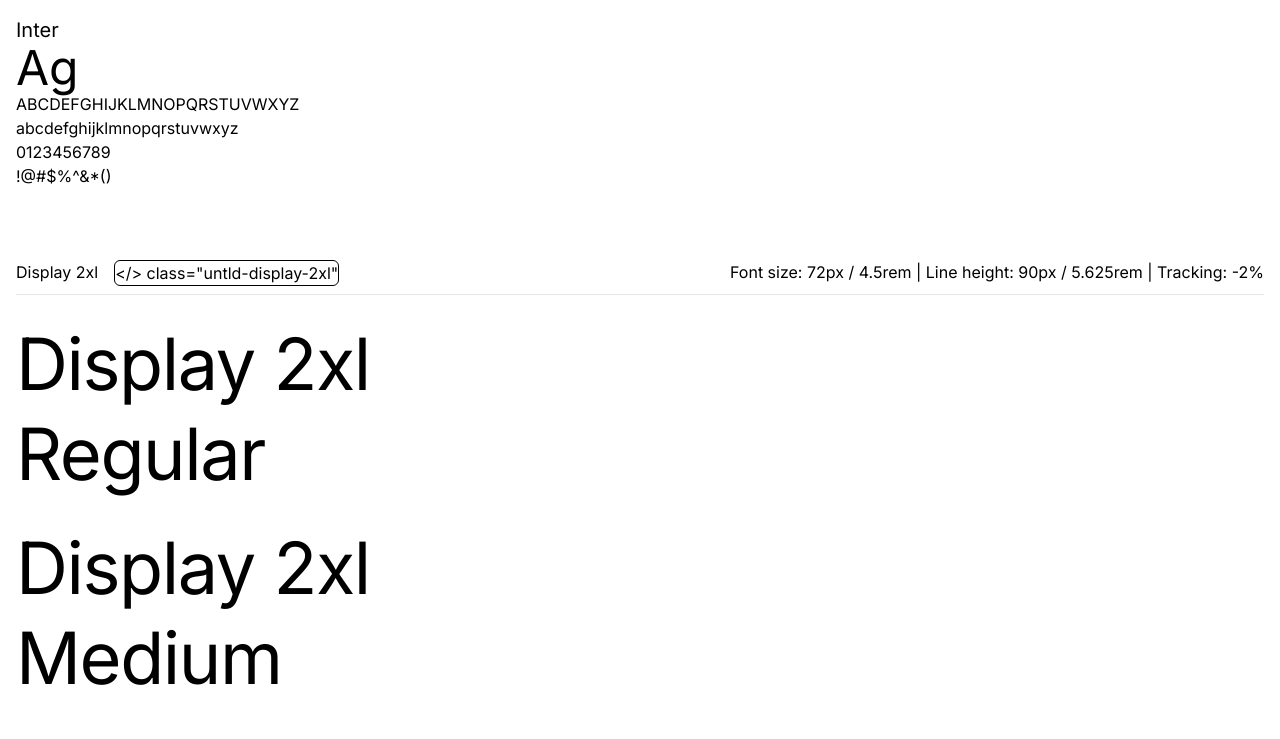
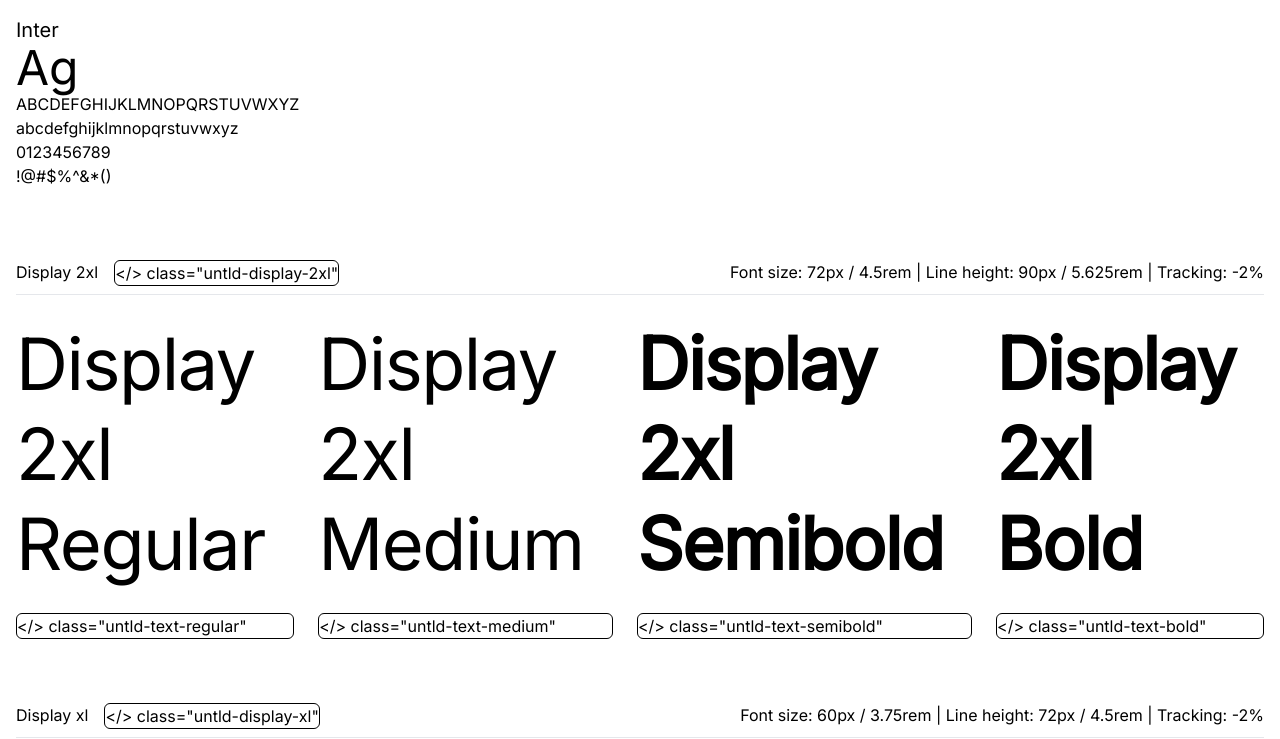
Before and after one commit to benjaminpreiss/untitled-ui-components, a SvelteKit app: page /typography in a window 1280 px wide. Shown: the top 739 px of the page. Built offline with nearby package versions, Linux system fonts and the light colour scheme.

Commit message:
correct typo

```diff
--- a/src/routes/typography/+page.svelte
+++ b/src/routes/typography/+page.svelte
@@ -96,7 +96,7 @@
 	<div class="grid grid-cols-min gap-6 overflow-x-scroll w-full relative">
 		{#each data as item}
 			<div
-				class=" col-span-4sticky w-[calc(100vw-2rem)] left-0 mt-10 pb-2 border-b border-gray-200"
+				class=" col-span-4 sticky w-[calc(100vw-2rem)] left-0 mt-10 pb-2 border-b border-gray-200"
 			>
 				<div class="flex justify-between">
 					<div class="flex">
```
